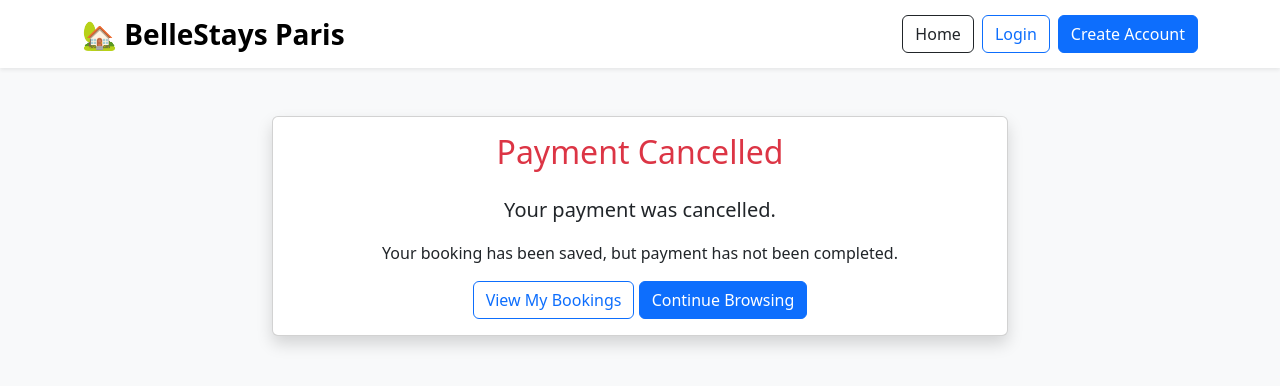
After one commit to Monia07/bellestays-paris, a Django app: page /bookings/cancel/ in a window 1280 px wide. The commit adds this page. Shown: the top 386 px of the page. Run offline with Django 5.2, Linux system fonts and the light colour scheme.

Commit message:
Add Stripe Checkout payment integration

```diff
--- a/bookings/forms.py
+++ b/bookings/forms.py
@@ -22,6 +22,10 @@ class BookingForm(forms.ModelForm):
             "listing",
             "guest",
             "created_at",
+            "price_per_night",
+            "total_price",
+            "paid",
+            "stripe_session_id",
         ]
 
         widgets = {
--- /dev/null
+++ b/bookings/templates/bookings/booking_cancel.html
@@ -0,0 +1,52 @@
+{% extends "base.html" %}
+
+{% block title %}
+Payment Cancelled
+{% endblock %}
+
+{% block content %}
+
+<div class="row justify-content-center">
+
+    <div class="col-lg-8">
+
+        <div class="card shadow">
+
+            <div class="card-body text-center">
+
+                <h2 class="text-danger mb-4">
+                    Payment Cancelled
+                </h2>
+
+                <p class="lead">
+                    Your payment was cancelled.
+                </p>
+
+                <p>
+                    Your booking has been saved,
+                    but payment has not been completed.
+                </p>
+
+                <a
+                    href="{% url 'my_bookings' %}"
+                    class="btn btn-outline-primary"
+                >
+                    View My Bookings
+                </a>
+
+                <a
+                    href="{% url 'listing_list' %}"
+                    class="btn btn-primary"
+                >
+                    Continue Browsing
+                </a>
+
+            </div>
+
+        </div>
+
+    </div>
+
+</div>
+
+{% endblock %}
--- a/bookings/urls.py
+++ b/bookings/urls.py
@@ -1,5 +1,7 @@
 from django.urls import path
+
 from . import views
+
 
 urlpatterns = [
     path(
@@ -12,6 +14,12 @@ urlpatterns = [
         "success/",
         views.booking_success,
         name="booking_success",
+    ),
+
+    path(
+        "cancel/",
+        views.booking_cancel,
+        name="booking_cancel",
     ),
 
     path(
--- a/bookings/views.py
+++ b/bookings/views.py
@@ -1,9 +1,18 @@
-from django.shortcuts import render, redirect, get_object_or_404
+from decimal import Decimal
+
+import stripe
+
+from django.conf import settings
 from django.contrib.auth.decorators import login_required
+from django.shortcuts import get_object_or_404, redirect, render
+from django.urls import reverse
 
 from listings.models import Listing
+from .forms import BookingForm
 from .models import Booking
-from .forms import BookingForm
+
+
+stripe.api_key = settings.STRIPE_SECRET_KEY
 
 
 @login_required
@@ -24,9 +33,67 @@ def create_booking(request, listing_id):
             booking.listing = listing
             booking.guest = request.user
             booking.guest_email = request.user.email
+
+            nights = (
+                booking.check_out - booking.check_in
+            ).days
+
+            total_price = (
+                Decimal(nights)
+                * listing.price_per_night
+            )
+
+            booking.price_per_night = (
+                listing.price_per_night
+            )
+            booking.total_price = total_price
+            booking.paid = False
+
             booking.save()
 
-            return redirect("booking_success")
+            domain = (
+                request.build_absolute_uri("/")[:-1]
+            )
+
+            checkout_session = stripe.checkout.Session.create(
+                mode="payment",
+                client_reference_id=str(
+                    booking.id
+                ),
+                success_url=(
+                    domain
+                    + reverse("booking_success")
+                    + "?session_id={CHECKOUT_SESSION_ID}"
+                ),
+                cancel_url=(
+                    domain
+                    + reverse("booking_cancel")
+                ),
+                line_items=[
+                    {
+                        "price_data": {
+                            "currency": "eur",
+                            "product_data": {
+                                "name": listing.title,
+                            },
+                            "unit_amount": int(
+                                total_price * 100
+                            ),
+                        },
+                        "quantity": 1,
+                    }
+                ],
+            )
+
+            booking.stripe_session_id = (
+                checkout_session.id
+            )
+            booking.save()
+
+            return redirect(
+                checkout_session.url,
+                code=303,
+            )
 
     else:
         form = BookingForm(
@@ -44,17 +111,50 @@ def create_booking(request, listing_id):
 
 
 def booking_success(request):
+    booking = None
+
+    session_id = request.GET.get("session_id")
+
+    if session_id:
+        try:
+            session = stripe.checkout.Session.retrieve(
+                session_id
+            )
+
+            if session.payment_status == "paid":
+                booking = Booking.objects.get(
+                    stripe_session_id=session.id
+                )
+
+                booking.paid = True
+                booking.save()
+
+        except Exception:
+            booking = None
+
     return render(
         request,
         "bookings/booking_success.html",
+        {
+            "booking": booking,
+        },
+    )
+
+
+def booking_cancel(request):
+    return render(
+        request,
+        "bookings/booking_cancel.html",
     )
 
 
 @login_required
 def booking_list(request):
     bookings = Booking.objects.filter(
-        guest=request.user
-    ).order_by("-created_at")
+        guest=request.user,
+    ).order_by(
+        "-created_at",
+    )
 
     return render(
         request,
@@ -80,7 +180,10 @@ def delete_booking(request, booking_id):
 
     if request.method == "POST":
         booking.delete()
-        return redirect("my_bookings")
+
+        return redirect(
+            "my_bookings",
+        )
 
     return render(
         request,
```
Also changed, not shown: bookings/models.py (+25 -1 lines), bookings/templates/bookings/booking_list.html (+49 -10 lines), bookings/templates/bookings/booking_success.html (+58 -8 lines), bookings/migrations/0003_booking_paid_booking_price_per_night_and_more.py (added).
